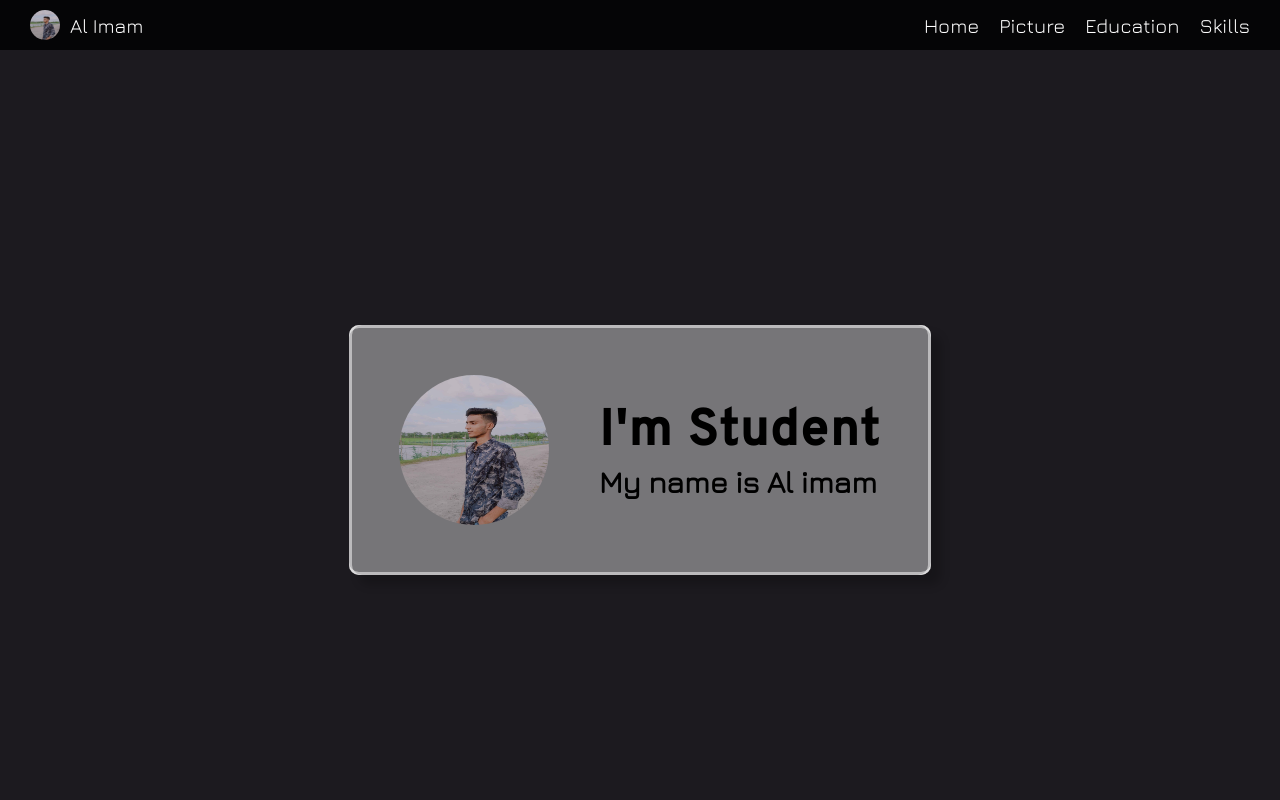
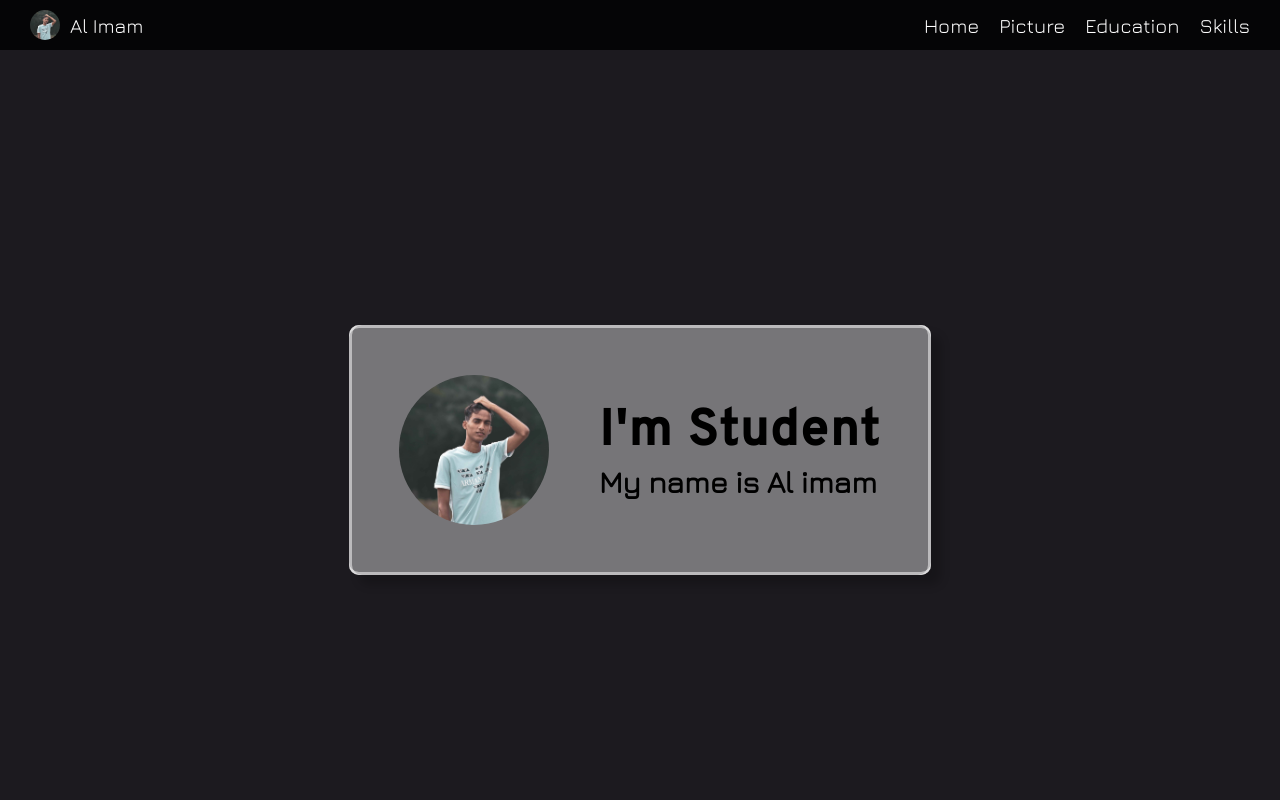
Before and after one commit to Niorb-x/Nirob, a plain HTML site: page index.html in a window 1280 px wide. Shown: the top 800 px of the page. Drawn offline with nearby package versions, Linux system fonts and the light colour scheme.

Commit message:
change logo

```diff
--- a/index.html
+++ b/index.html
@@ -12,7 +12,7 @@
     <body>
         <nav class="main-nav">
             <div class="main-nav__logo">
-                <img src="MyImages/img5.jpg" class="main-nav__image"/>
+                <img src="MyImages/img9.jpg" class="main-nav__image"/>
                 <p>Al Imam</p>
             </div>
             <div class="main-nav__links">
@@ -26,7 +26,7 @@
         </nav>
         <section id="home">
             <article class="home__container glass">
-                <img src="MyImages/img5.jpg" class="home__my-picture" />
+                <img src="MyImages/img9.jpg" class="home__my-picture" />
                 <div class="home__text">
                     <h1>I'm Student</h1>
                     <h3>My name is Al imam</h3>
@@ -48,7 +48,7 @@
                                 <li class="splide__slide"><img src="MyImages/img8.jpg"></li>
                                 <li class="splide__slide"><img src="MyImages/img9.jpg"></li>
                                 <li class="splide__slide"><img src="MyImages/img4.jpg"></li>
-                                <li class="splide__slide"C:\Users\Al imam\Downloads\11zon_compressed\img1.jpg><img src="MyImages/img5.jpg"></li>
+                                <li class="splide__slide"><img src="MyImages/img5.jpg"></li>
                               </ul>
                         </div>
                       </div>
```
